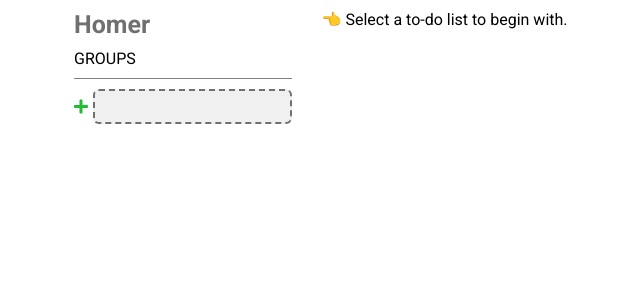
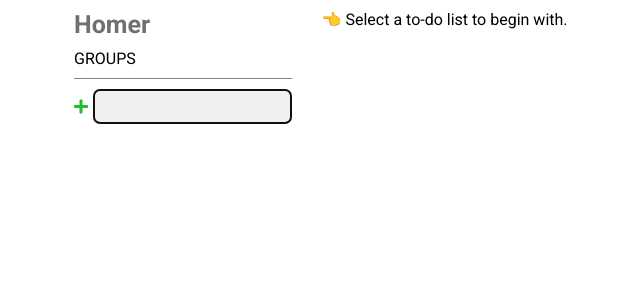
Before and after one commit to 5d-jh/mini-to-do, a React (Create React App) app: page / in a window 1280 px wide. Both pictures are taken after a click on the button "Create a list". Shown: the top 300 px of the page, without its empty margins (116-756 px from the left). Built offline with nearby package versions, Linux system fonts and the light colour scheme.

Commit message:
Focus on input as mounted

```diff
--- a/src/LeftPaneComponents/CreateList.tsx
+++ b/src/LeftPaneComponents/CreateList.tsx
@@ -30,6 +30,7 @@ const CreateList: React.FC = () => {
     isOpened ? (
       <form onSubmit={handleOnSubmit}>
         <ListNameInput
+          ref={ input => input && input.focus() }
           value={listName}
           onChange={ e => setListName(e.target.value) }
           className="text-input"
```
